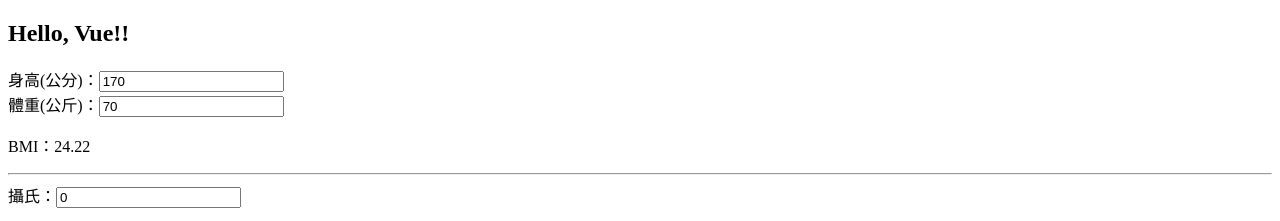
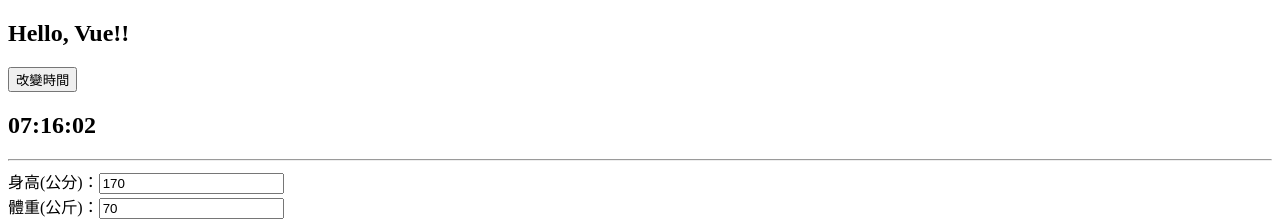
Before and after one commit to HsiaoHungWang/vue-s803, a Vue app: page / in a window 1280 px wide. Shown: the top 221 px of the page. Built offline with nearby package versions, Linux system fonts and the light colour scheme.

Commit message:
watch、watchEffect 說明

```diff
--- a/src/App.vue
+++ b/src/App.vue
@@ -6,6 +6,7 @@
 import CountComponent from './components/CountComponent.vue';
 import EevntBinding from './components/EevntBinding.vue';
 import FirstComponent from './components/FirstComponent.vue';
+import WatchComponent from './components/WatchComponent.vue';
 
 
 
@@ -14,6 +15,8 @@
 
 <template>
   <h2>Hello, Vue!!</h2>
+  <WatchComponent></WatchComponent>
+  <hr />
   <BmiComponent></BmiComponent>
   <hr />
   <ComputedDemo></ComputedDemo>
--- /dev/null
+++ b/src/components/WatchComponent.vue
@@ -0,0 +1,44 @@
+<script setup>
+import { ref, watch, watchEffect } from 'vue';
+
+    const formatTime = (today)=>{
+        const hours = today.getHours().toString().padStart(2,'0');
+        const minutes = today.getMinutes().toString().padStart(2,'0');
+        const seconds = today.getSeconds().toString().padStart(2,'0');
+
+        return `${hours}:${minutes}:${seconds}`
+    }
+
+    const clock = ref(formatTime(new Date()));
+
+    //監看clock資料的變化
+    //第一次載入時不會執行
+    watch(clock,(newTime, oldTime)=>{
+        //DOM存取
+        //全域變數的值
+        //串接API
+        console.log(`新：${newTime}, 舊：${oldTime}`)
+    })
+    //第一次載就會執行
+    watchEffect(()=>{
+        //DOM存取
+        //全域變數的值
+        //串接API
+        console.log('watchEffect：', clock.value);
+    })
+
+    const changeTime = ()=>{
+        clock.value = formatTime(new Date());
+    }
+</script>
+
+<template>
+    <div>
+        <button @click="changeTime()">改變時間</button>
+      <h2>{{ clock }}</h2>
+    </div>
+</template>
+
+<style lang="css" scoped>
+
+</style>
```
